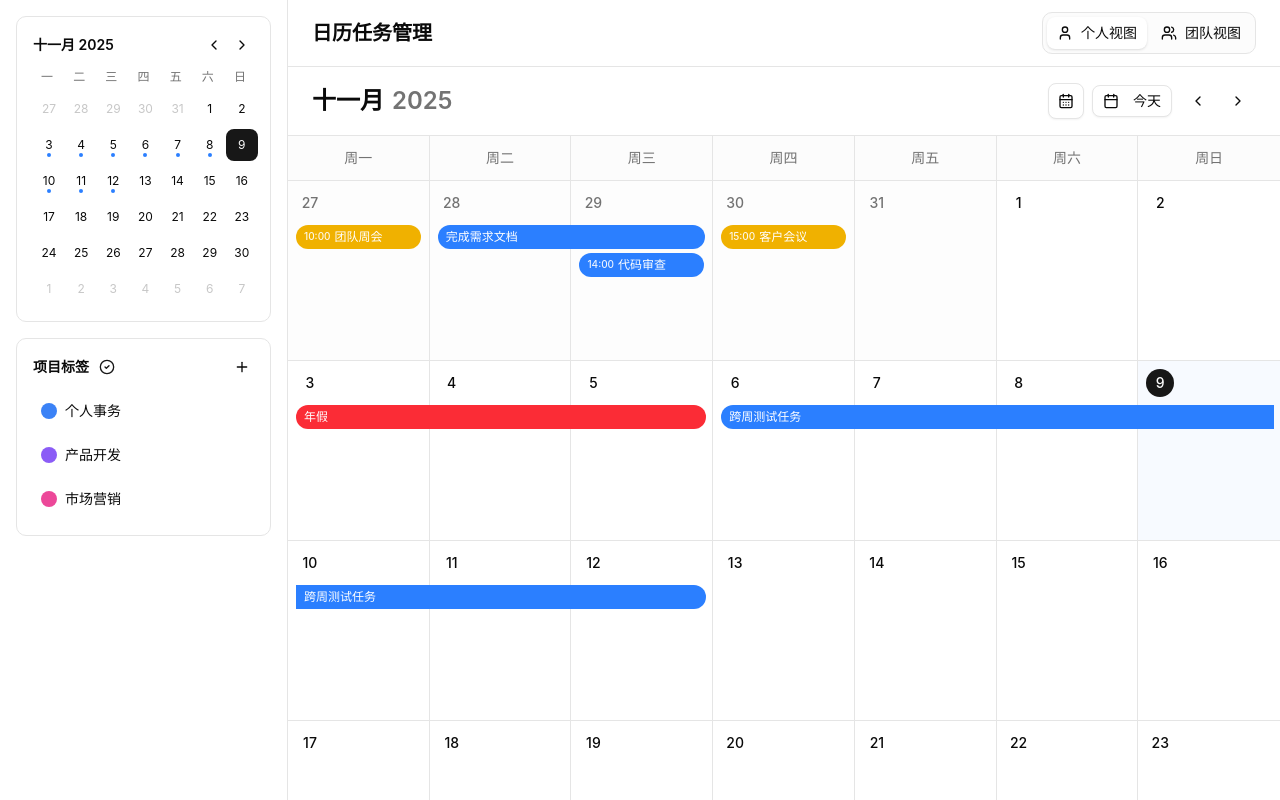
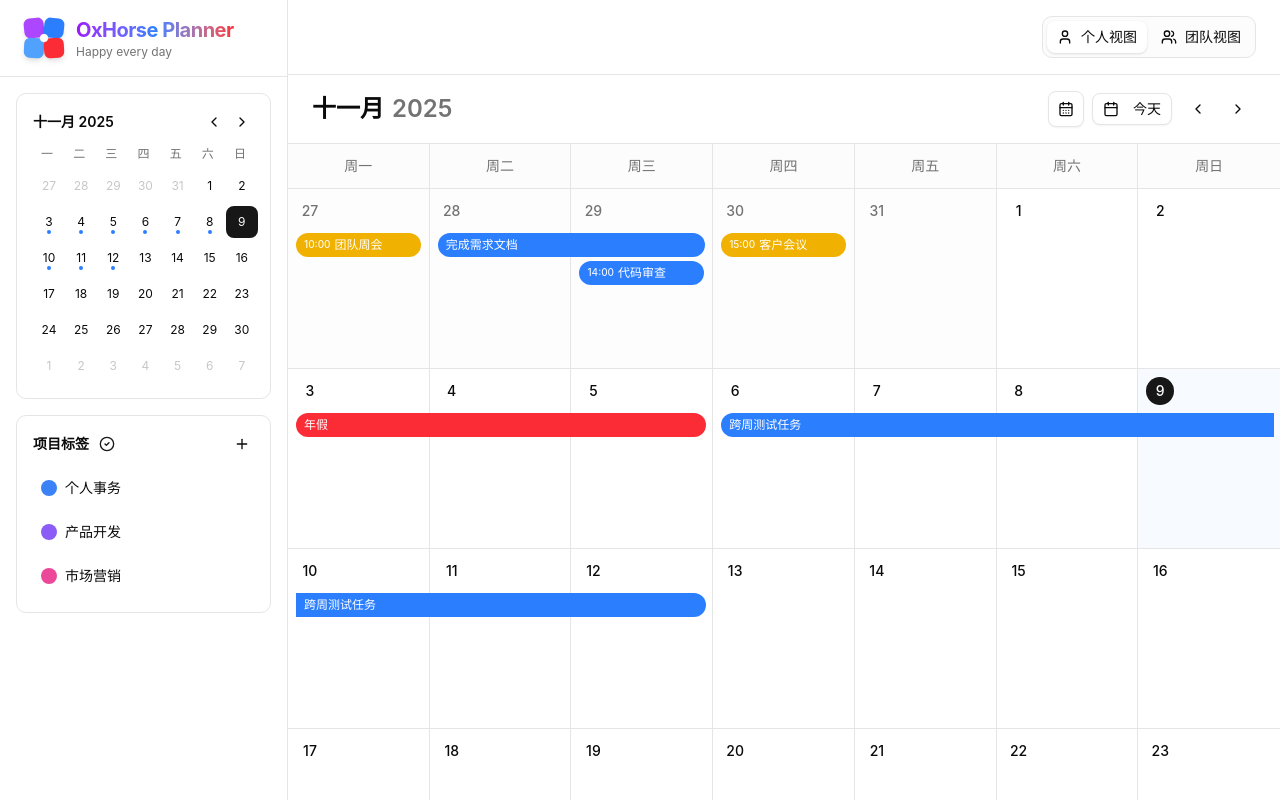
Before and after one commit to tutusiji/calendar-task-manager, a Next.js app: page / in a window 1280 px wide. Built offline with nearby package versions, Linux system fonts and the light colour scheme.

Commit message:
feat(home): 添加logo和描述，优化侧边栏布局

```diff
--- a/app/page.tsx
+++ b/app/page.tsx
@@ -15,14 +15,37 @@ export default function Home() {
 
   return (
     <div className="flex h-screen">
-      <aside className="w-72 border-r border-border bg-background p-4 space-y-4 overflow-y-auto">
-        <MiniCalendar />
-        <ProjectList />
+      <aside className="w-72 border-r border-border bg-background flex flex-col">
+        {/* Logo */}
+        <div className="border-b border-border bg-card px-6 py-4">
+          <div className="flex items-center gap-3">
+            <div className="relative w-10 h-10">
+              {/* 积木块组合 - 表示计划和任务的拼接 */}
+              <div className="absolute top-0 left-0 w-5 h-5 bg-purple-500 rounded-sm shadow-md transform -rotate-6"></div>
+              <div className="absolute top-0 right-0 w-5 h-5 bg-blue-500 rounded-sm shadow-md transform rotate-6"></div>
+              <div className="absolute bottom-0 left-0 w-5 h-5 bg-blue-400 rounded-sm shadow-md transform rotate-3"></div>
+              <div className="absolute bottom-0 right-0 w-5 h-5 bg-red-500 rounded-sm shadow-md transform -rotate-3"></div>
+              {/* 中心连接点 */}
+              <div className="absolute top-1/2 left-1/2 -translate-x-1/2 -translate-y-1/2 w-2 h-2 bg-white rounded-full shadow-lg"></div>
+            </div>
+            <div>
+              <h1 className="text-xl font-bold tracking-tight bg-linear-to-r from-purple-600 via-blue-500 to-red-500 bg-clip-text text-transparent">
+                OxHorse Planner
+              </h1>
+              <p className="text-xs text-muted-foreground">Happy every day</p>
+            </div>
+          </div>
+        </div>
+
+        {/* Sidebar Content */}
+        <div className="flex-1 p-4 space-y-4 overflow-y-auto">
+          <MiniCalendar />
+          <ProjectList />
+        </div>
       </aside>
 
       <div className="flex flex-1 flex-col">
-        <div className="flex items-center justify-between border-b border-border bg-card px-6 py-3">
-          <h1 className="text-xl font-semibold text-foreground">日历任务管理</h1>
+        <div className="flex items-center justify-end border-b border-border bg-card px-6 py-4">
           <ViewToggle />
         </div>
 
```
